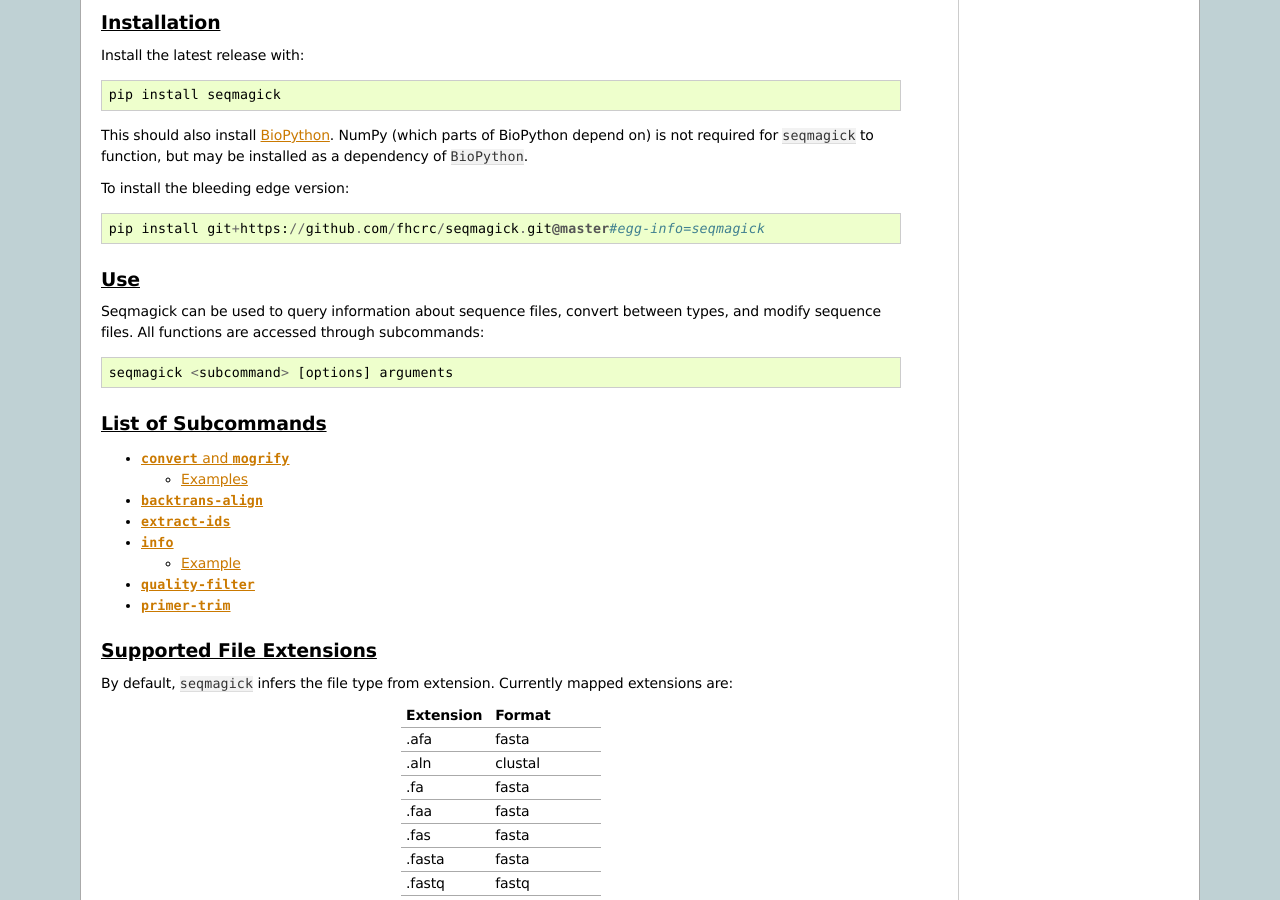
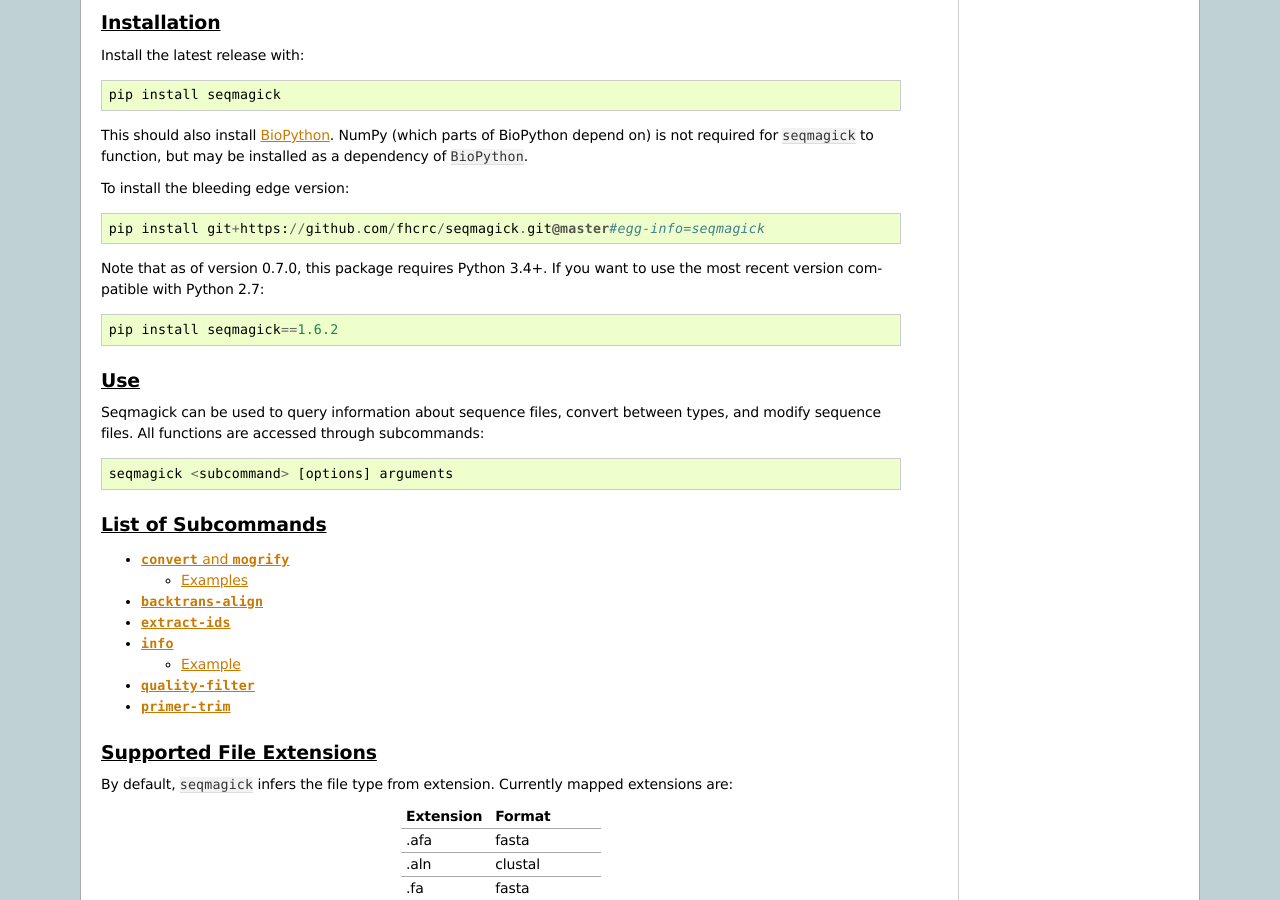
Before and after one commit to fhcrc/seqmagick, a Sphinx documentation site: the page built from docs/index.rst, in a window 1280 px wide and 900 px high, scrolled down 640 px. Built offline with Sphinx 7.4.7, drawn with Linux system fonts in a browser that asks for light colours.

Commit message:
add note about python7 to docs

```diff
--- a/docs/index.rst
+++ b/docs/index.rst
@@ -58,6 +58,11 @@
 To install the bleeding edge version::
 
     pip install git+https://github.com/fhcrc/seqmagick.git@master#egg-info=seqmagick
+
+Note that as of version 0.7.0, this package requires Python 3.4+. If
+you want to use the most recent version compatible with Python 2.7::
+
+  pip install seqmagick==1.6.2
 
 Use
 ===
```
